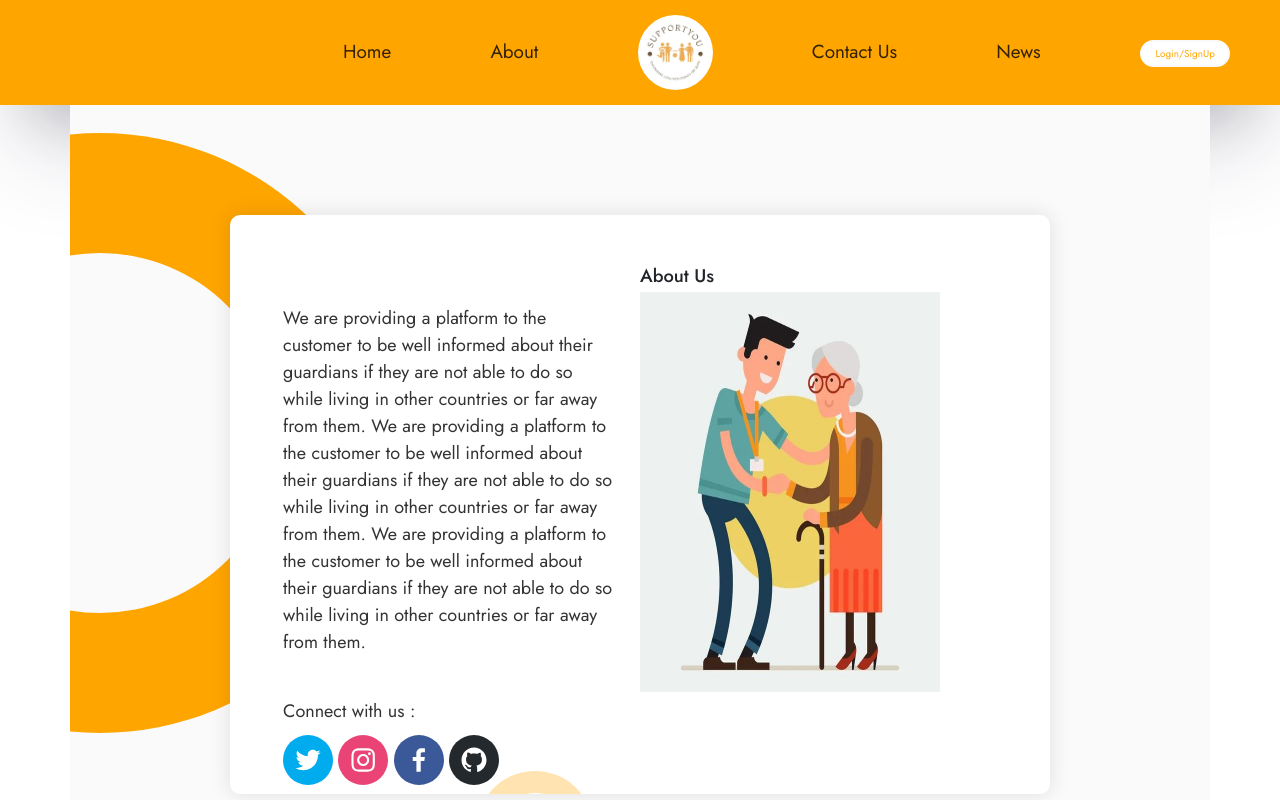
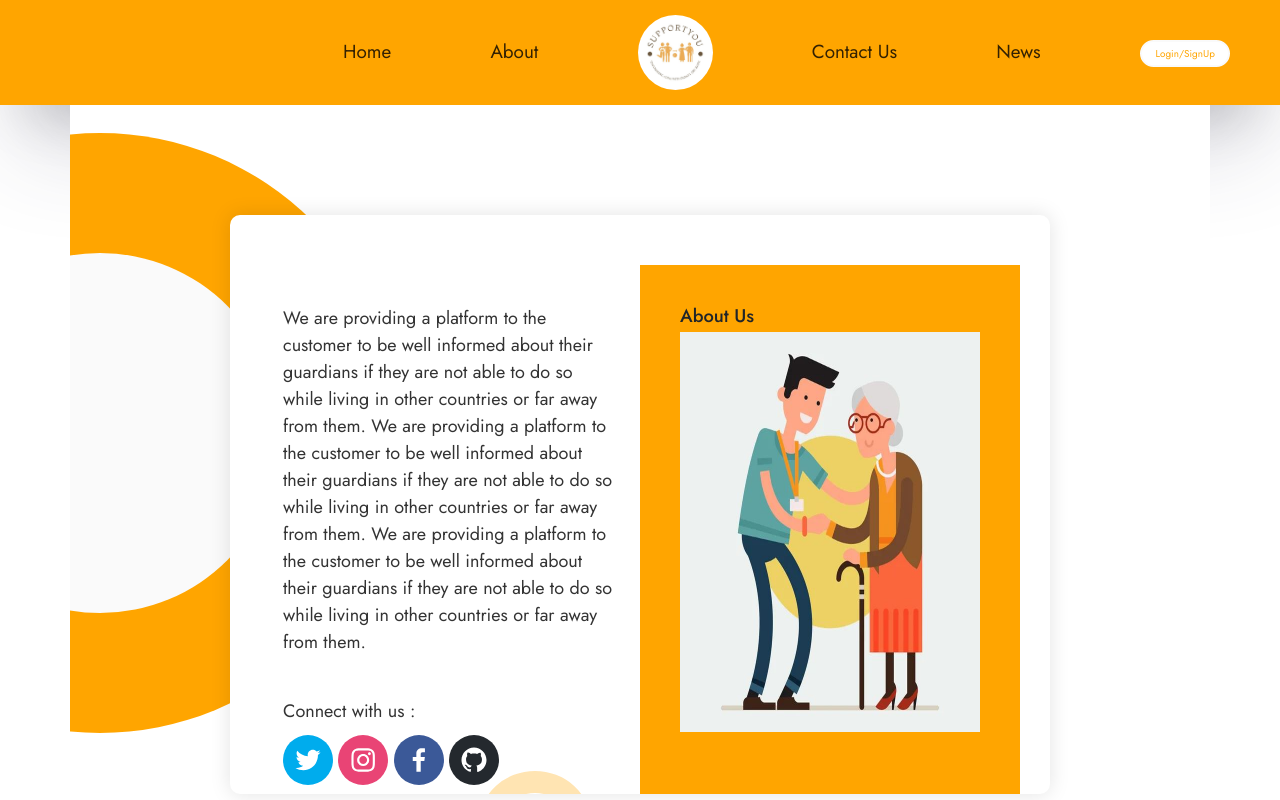
Before and after one commit to VaibhavxD11/ElderCare, a React (Create React App) app: page /about in a window 1280 px wide. Shown: the top 800 px of the page. Built offline with nearby package versions, Linux system fonts and the light colour scheme.

Commit message:
Rectifying CSS

```diff
--- a/src/components/About.js
+++ b/src/components/About.js
@@ -1,9 +1,8 @@
 import React from 'react';
 import ReactDOM from 'react-dom';
 import { SocialIcon } from 'react-social-icons';
-// import './About.css';
-// Hello
-// hello
+import './About.css';
+
 
 function About() {
     return (
--- a/src/components/ContactForm.css
+++ b/src/components/ContactForm.css
@@ -8,7 +8,8 @@
 
 body,
 input,
-textarea {
+textarea
+{
     font-family: "Poppins", sans-serif;
     font-size: large;
 }
@@ -18,7 +19,7 @@ textarea {
     width: 100%;
     min-height: 100vh;
     padding: 2rem;
-    background-color: #fafafa;
+    background-color:#fff;
     overflow: hidden;
     display: flex;
     align-items: center;
@@ -40,6 +41,9 @@ textarea {
 .contact-form {
     background-color: orange;
     position: relative;
+}
+::placeholder{
+    color: white;
 }
 
 .circle {
@@ -150,7 +154,7 @@ textarea.input {
 
 .btn:hover {
     background-color: transparent;
-    color: #fff;
+    color: white;
 }
 
 .input-container span {
--- a/src/components/ContactForm.js
+++ b/src/components/ContactForm.js
@@ -3,7 +3,6 @@ import ReactDOM from 'react-dom';
 import { SocialIcon } from 'react-social-icons';
 import './ContactForm.css';
 
-//Hello Vaibhav
 
 function ContactForm() {
     return (
@@ -56,10 +55,10 @@ function ContactForm() {
                         <span class="circle one"></span>
                         <span class="circle two"></span>
 
-                        <form action="index.html" autocomplete="off">
+                        <form classname="InputForm"action="index.html" autocomplete="off">
                             <h3 class="title">Contact us</h3>
                             <div class="input-container">
-                                <input type="text" placeholder="Username" name="name" class="input" />
+                                <input type="text" placeholder="Username" name="name" class="input" style={{color:'white'}} />
                             </div>
                             <div class="input-container">
                                 <input type="email" name="email" class="input" placeholder="E-Mail" />
```
